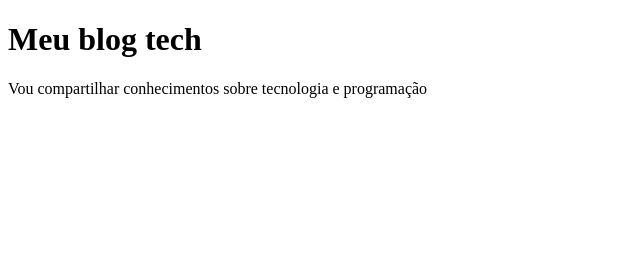
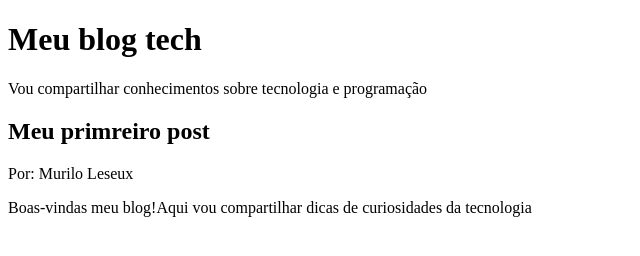
Before and after one commit to muriloleseux-rgb/projeto-educa-o-digital-murilo, a plain HTML site: page index.html in a window 1280 px wide. Shown: the whole page, without its empty margins (0-640 px from the left). Drawn offline with Linux system fonts and the light colour scheme.

Commit message:
seguimos prara a aula3

```diff
--- a/index.html
+++ b/index.html
@@ -1,13 +1,21 @@
 <!DOCTYPE html>
-
 <html lang="pt-br">
 <head>
 <meta charset="UTF-8">
 <meta name="viewport" content="width=device-width, initial-scale=1.0">
-<title>Document</title>
+<title>Blog</title>
 </head>
 <body>
-<h1>Meu blog tech</h1>
-<p>Vou compartilhar conhecimentos sobre tecnologia e programação</p>
-</body>
+    <header>
+
+        <h1>Meu blog tech</h1>
+        <p>Vou compartilhar conhecimentos sobre tecnologia e programação</p>
+    </header>
+<main>
+
+    <h2>Meu primreiro post</h2>
+    <p>Por: Murilo Leseux</p>
+    <p>Boas-vindas meu blog!Aqui vou compartilhar dicas de curiosidades da tecnologia </p>
+</main>
+</body/>
 </html>
```
